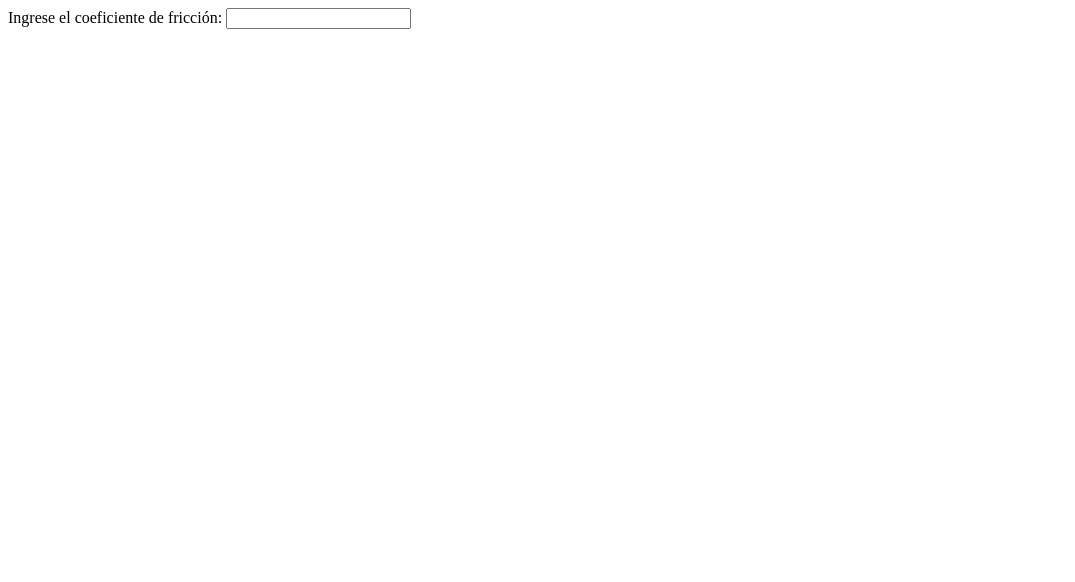
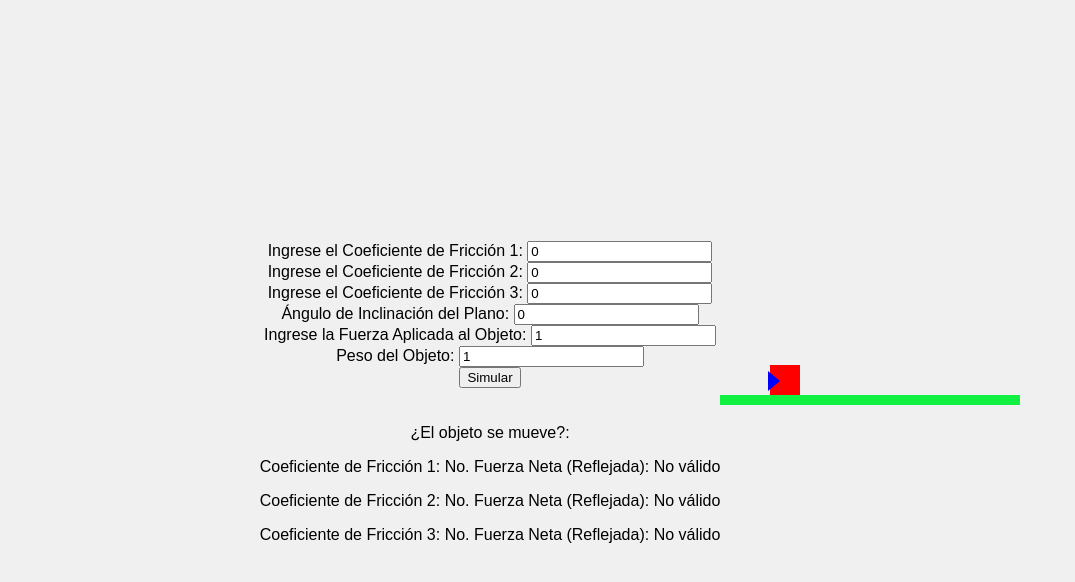
Before and after one commit to AsherGarciaO/Practica4, a plain HTML site: page index.html in a window 1280 px wide. Shown: the whole page, without its empty margins (0-1075 px from the left). Drawn offline with Linux system fonts and the light colour scheme.

Commit message:
Agregado

```diff
--- a/index.html
+++ b/index.html
@@ -4,15 +4,100 @@
     <meta charset="UTF-8">
     <meta name="viewport" content="width=device-width, initial-scale=1.0">
     <title>Práctica 4-5</title>
+    <style>
+        body {
+            font-family: Arial, sans-serif;
+            display: flex;
+            justify-content: center;
+            align-items: center;
+            height: 100vh;
+            margin: 0;
+            background-color: #f0f0f0;
+        }
+
+        .container {
+            text-align: center;
+        }
+
+        .plano {
+            position: relative;
+            width: 300px;
+            height: 10px;
+            background-color: #10f141;
+            transform-origin: left center;
+        }
+
+        .objeto {
+            position: absolute;
+            width: 30px;
+            height: 30px;
+            background-color: #ff0000;
+            left: 50px;
+            bottom: 10px;
+            transform-origin: center;
+        }
+
+        .flecha {
+            position: absolute;
+            height: 8px;
+            background-color: #0000ff;
+            top: -18px;
+            left: 50px;
+            transform-origin: left center;
+            transition: width 0.3s;
+        }
+
+        .flecha::after {
+            content: '';
+            position: absolute;
+            right: -10px;
+            top: -6px;
+            border-top: 10px solid transparent;
+            border-bottom: 10px solid transparent;
+            border-left: 12px solid #0000ff;
+        }
+    </style>
 </head>
 <body>
+    <div class="container">
         <div>
-            Ingrese el coeficiente de fricción:
-            <input type="number" id="cFriccion">
+            Ingrese el Coeficiente de Fricción 1:
+            <input type="number" id="cFriccion1" min="0" value="0">
             <br>
-
+            Ingrese el Coeficiente de Fricción 2:
+            <input type="number" id="cFriccion2" min="0" value="0">
+            <br>
+            Ingrese el Coeficiente de Fricción 3:
+            <input type="number" id="cFriccion3" min="0" value="0">
+            <br>
+            Ángulo de Inclinación del Plano:
+            <input type="number" id="angulo" min="0" value="0">
+            <br>
+            Ingrese la Fuerza Aplicada al Objeto:
+            <input type="number" id="fuerza" min="1" value="1">
+            <br>
+            Peso del Objeto:
+            <input type="number" id="peso" min="1" value="1">
+            <br>
+            <button type="button" id="calcular">Simular</button>
+        </div>
+        <br><br>
+        <div>
+            ¿El objeto se mueve?:<br>
+            <p id="rCF1">Coeficiente de Fricción 1:</p>
+            <p id="rCF2">Coeficiente de Fricción 2:</p>
+            <p id="rCF3">Coeficiente de Fricción 3:</p>
+        </div>
+    </div>
+    <div class="plano" id="plano">
+        <div class="objeto" id="objeto"></div>
+        <div class="flecha" id="flecha"></div>
     </div>
     <script src="./js/formulas.js"></script>
     <script src="./js/elementos.js"></script>
+    <script>
+        agregarEventos("cFriccion1", "cFriccion2", "cFriccion3", "fuerza", "peso", "angulo", "calcular");
+        iniciar();
+    </script>
 </body>
 </html>
--- a/js/elementos.js
+++ b/js/elementos.js
@@ -1,3 +1,57 @@
 function getValue(id){
-    return document.getElementById(id).value;
+    return parseFloat(document.getElementById(id).value);
 }
+
+function agregarEventos(...ids){
+    ids.forEach(item =>{
+        if(item !== "calcular"){
+            document.getElementById(item).addEventListener('change', ()=>{
+                iniciar();
+            });
+        }
+        else{
+            document.getElementById(item).addEventListener('click', ()=>{
+                iniciar();
+            });
+        }
+    });
+};
+
+function simular(resultados){
+    let plano = document.getElementById("plano");
+    let objeto = document.getElementById("objeto");
+    let flecha = document.getElementById("flecha");
+    let fNeta1 = resultados.f - resultados.peso*sen(resultados.angulo) - resultados.f1;
+    let fNeta2 = resultados.f - resultados.peso*sen(resultados.angulo) - resultados.f2;
+    let fNeta3 = resultados.f - resultados.peso*sen(resultados.angulo) - resultados.f3;
+    let resultado = {r1: fNeta1 > 0, r2: fNeta2 > 0, r3: fNeta3 > 0, f1: fNeta1, f2: fNeta2, f3: fNeta3};
+
+    plano.style.transform = `rotate(${-resultados.angulo}deg)`;
+    console.log(fNeta1);
+    if (fNeta1 > 0) {
+        objeto.style.left = "100px";
+    }
+    else {
+        objeto.style.left = "50px";
+    }
+
+    if (fNeta1 > 0) {
+        flecha.style.width = `${Math.min(100, Math.max(20, resultados.f))}px`;
+        flecha.style.transform = `rotate(${-resultados.angulo/30}deg)`;
+    }
+    else {
+        flecha.style.width = "0px";
+    }
+
+    return resultado;
+}
+
+function actualizarResultados(results){
+    document.getElementById("rCF1").textContent = `Coeficiente de Fricción 1: ${(results.r1)?"Sí":"No"}. Fuerza Neta (Reflejada): ${(results.f1>=0)?results.f1+" N":"No válido"}`;
+    document.getElementById("rCF2").textContent = `Coeficiente de Fricción 2: ${(results.r2)?"Sí":"No"}. Fuerza Neta (Reflejada): ${(results.f2>=0)?results.f2+" N":"No válido"}`;
+    document.getElementById("rCF3").textContent = `Coeficiente de Fricción 3: ${(results.r3)?"Sí":"No"}. Fuerza Neta (Reflejada): ${(results.f3>=0)?results.f3+" N":"No válido"}`;
+}
+
+function iniciar(){
+    actualizarResultados(simular(calcularFuerzas(getValue("peso"), getValue("cFriccion1"), getValue("cFriccion2"), getValue("cFriccion3"), getValue("angulo"), getValue("fuerza"))));
+}
--- a/js/formulas.js
+++ b/js/formulas.js
@@ -1,4 +1,21 @@
+function calcularFuerzas(peso, ff1, ff2, ff3, angulo, fuerza){
+    let resultados = {n: 0, f1: 0, f2:0, f3:0, f: 0, angulo: 0, peso: 0};
 
+    let normal = (peso*9.81)/(2*sen(angulo));
+    let fFriccion1 = ff1*normal;
+    let fFriccion2 = ff2*normal;
+    let fFriccion3 = ff3*normal;
+
+    resultados.f1 = fFriccion1;
+    resultados.f2 = fFriccion2;
+    resultados.f3 = fFriccion3;
+    resultados.f = fuerza;
+    resultados.n = normal;
+    resultados.angulo = angulo;
+    resultados.peso = peso;
+
+    return resultados;
+}
 
 function gradosRadianes(grados){
     return (grados * (Math.PI / 180));
```
Lines whose indentation alone changed are shown as unchanged.
